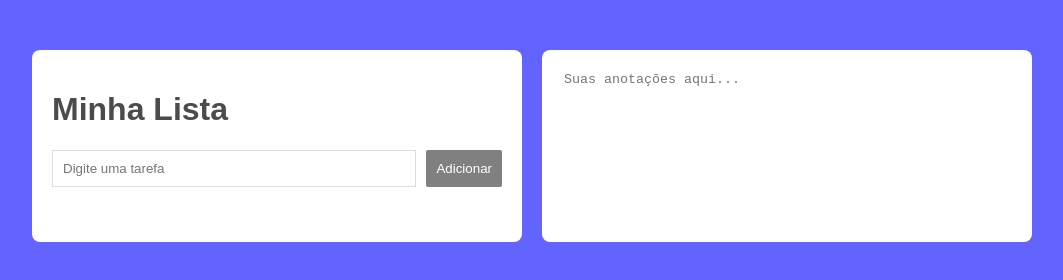
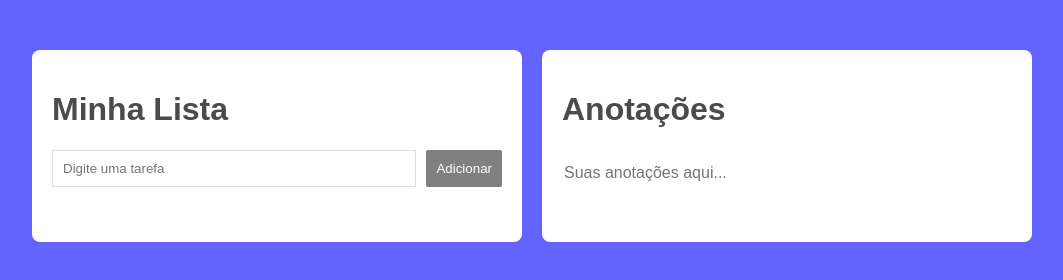
Before and after one commit to frerpito/Todo-App, a plain HTML site: page frontend/index.html in a window 1280 px wide. Shown: the whole page, without its empty margins (108-1171 px from the left). Drawn offline with Linux system fonts and the light colour scheme; no server answers.

Commit message:
style: ajusta espaçamento e tipografia das notas

```diff
--- a/frontend/index.html
+++ b/frontend/index.html
@@ -32,6 +32,9 @@
     </div>
 
     <div class="notas-container">
+
+      <h1>Anotações</h1>
+
       <textarea id="notas-textarea" placeholder="Suas anotações aqui..."></textarea>
     </div>
 
--- a/frontend/style.css
+++ b/frontend/style.css
@@ -24,6 +24,10 @@ body {
 }
 
 .notas-container{
+  display: flex;
+  flex-direction: column;
+  gap: 10px;
+
   color: rgb(75, 75, 75);;
   background: white;
   padding: 20px;
@@ -35,6 +39,9 @@ body {
   appearance: none;
   resize:none;
 
+  font-family: Arial,sans-serif;
+  font-size: 16px;
+  line-height: 1.4;
   color: rgb(75, 75, 75);
   border: 0px solid white;
 
```
Also changed, not shown: 1 other file.
